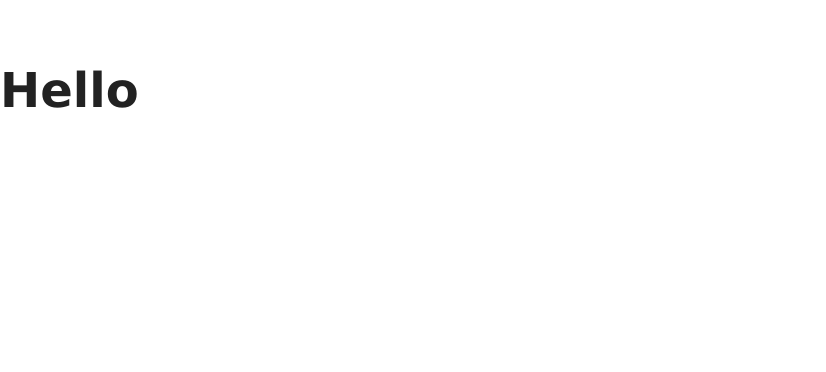
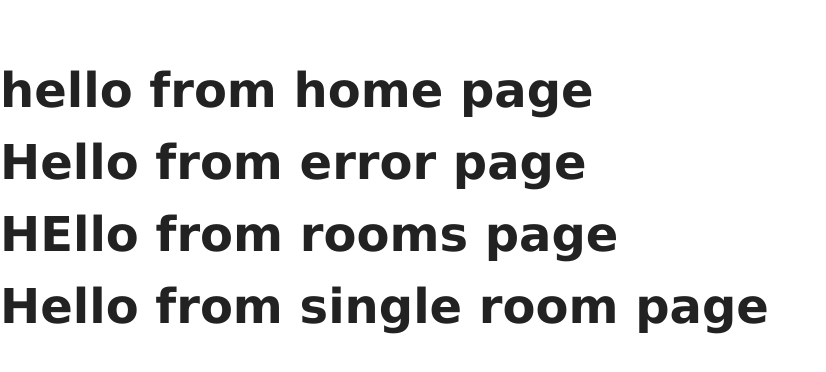
Before and after one commit to anketmanoj/anket-resort, a React (Create React App) app: page / in a window 1280 px wide. Shown: the top 372 px of the page, without its empty margins (0-826 px from the left). Built offline with nearby package versions, Linux system fonts and the light colour scheme.

Commit message:
adding components

```diff
--- a/src/App.js
+++ b/src/App.js
@@ -1,10 +1,17 @@
 import React from 'react';
 import './App.css';
+import Home from './pages/Home';
+import Error from './pages/Error';
+import Rooms from './pages/Rooms';
+import SingleRoom from './pages/SingleRoom';
 
 function App() {
   return (
     <div>
-      <h1>Hello</h1>
+      <Home/>
+      <Error/>
+      <Rooms/>
+      <SingleRoom/>
     </div>
   );
 }
--- /dev/null
+++ b/src/pages/Error.js
@@ -0,0 +1,11 @@
+import React from 'react'
+
+const Error = () => {
+    return (
+        <div>
+            <h1>Hello from error page</h1>
+        </div>
+    )
+}
+
+export default Error;
--- /dev/null
+++ b/src/pages/Home.js
@@ -0,0 +1,12 @@
+import React from 'react'
+
+const Home = () => {
+    return (
+        <div>
+            <h1>hello from home page</h1>
+
+        </div>
+    )
+}
+
+export default Home;
--- /dev/null
+++ b/src/pages/Rooms.js
@@ -0,0 +1,11 @@
+import React from 'react'
+
+const Rooms = () => {
+    return (
+        <div>
+            <h1>HEllo from rooms page</h1>
+        </div>
+    )
+}
+
+export default Rooms;
--- /dev/null
+++ b/src/pages/SingleRoom.js
@@ -0,0 +1,11 @@
+import React, { Component } from 'react'
+
+export default class SingleRoom extends Component {
+    render() {
+        return (
+            <div>
+                <h1>Hello from single room page</h1>
+            </div>
+        )
+    }
+}
```
